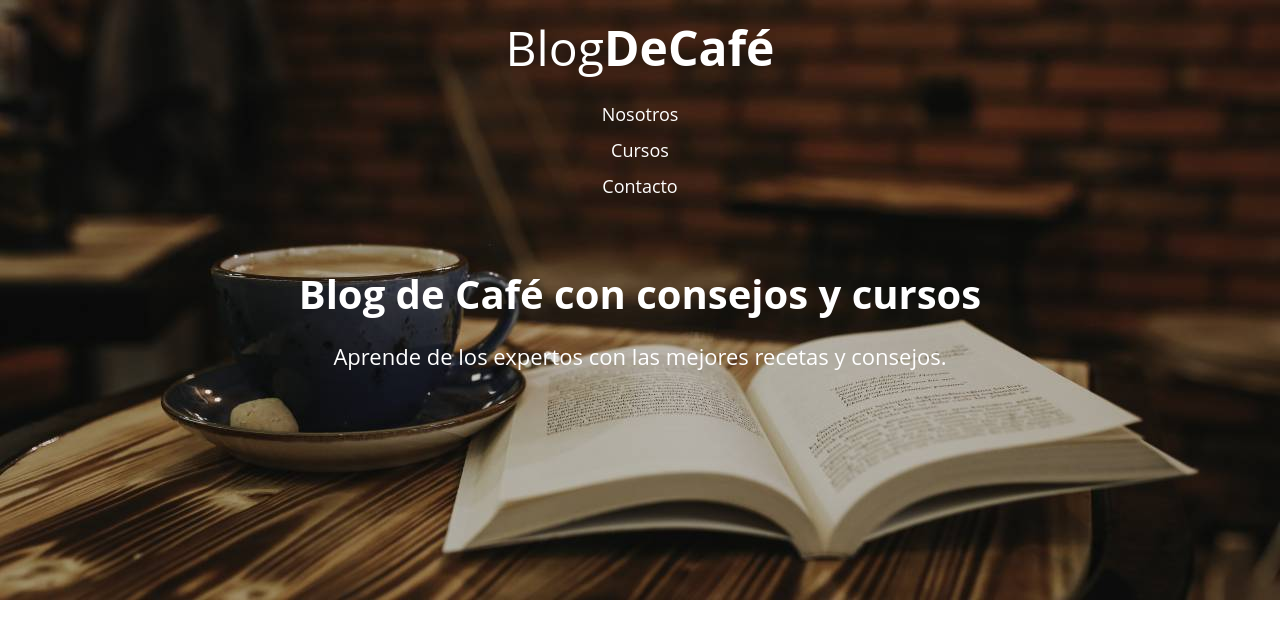
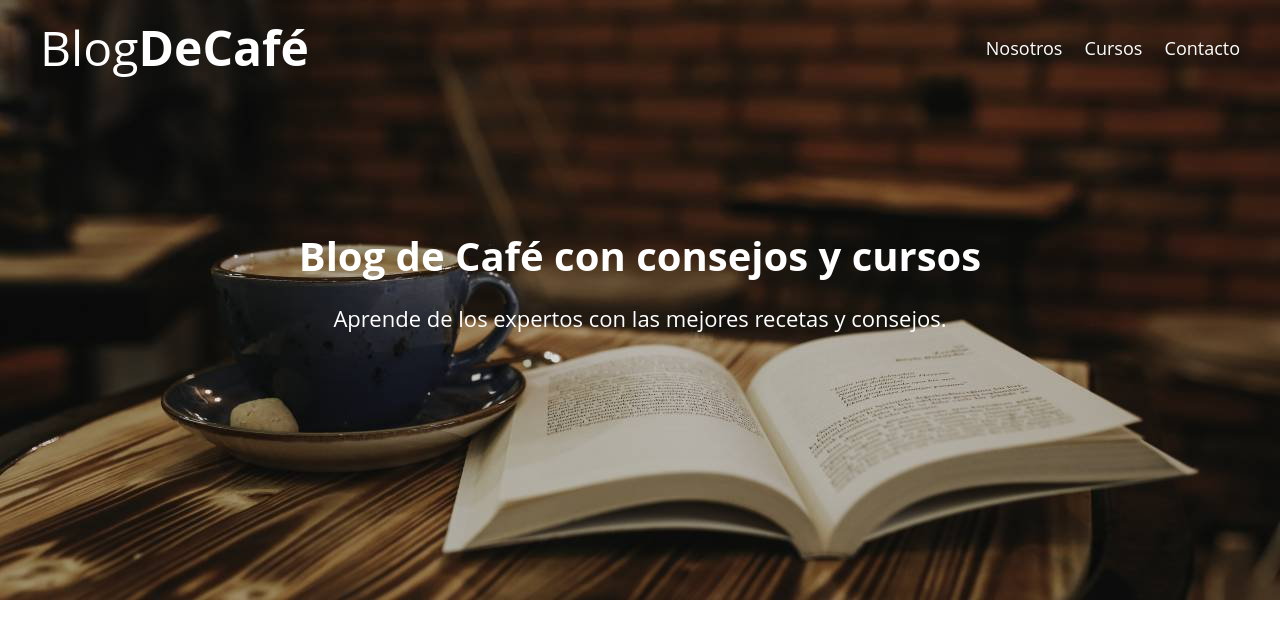
Before and after one commit to martincout/BlogDeCafe, a plain HTML site: page index.html in a window 1280 px wide. Drawn offline with Linux system fonts and the light colour scheme.

Commit message:
Header base

```diff
--- a/css/styles.css
+++ b/css/styles.css
@@ -78,13 +78,40 @@ h4 {
 
 /** Navegacion */
 
-.navegacion{
-    text-align: center;
+@media (min-width : 768px) {
+    .barra{
+        display: flex;
+        justify-content: space-between;
+        align-items: center;
+    }
+}
+
+
+@media (min-width : 768px) {
+    .navegacion{
+        display: inline;
+    }
 }
 
 .navegacion a{
     display: block;
+    text-align: center;
     font-size: 1.8rem;
+}
+
+.navegacion a:hover{
+    color: #f2f2f2;
+}
+
+@media (min-width : 768px) {
+    .navegacion a {
+        display: inline;
+        margin-right: 1.8rem;
+    }
+
+    .navegacion a:last-of-type{
+        margin-right: 0;
+    }
 }
 
 /** header texto */
@@ -95,6 +122,12 @@ h4 {
     margin-top: 5rem;
 }
 
+@media (min-width : 768px) {
+    .texto-header{
+        margin-top: 12rem;
+    }
+}
+
 .texto-header p{
     font-size: 2.2rem;
 }
```
